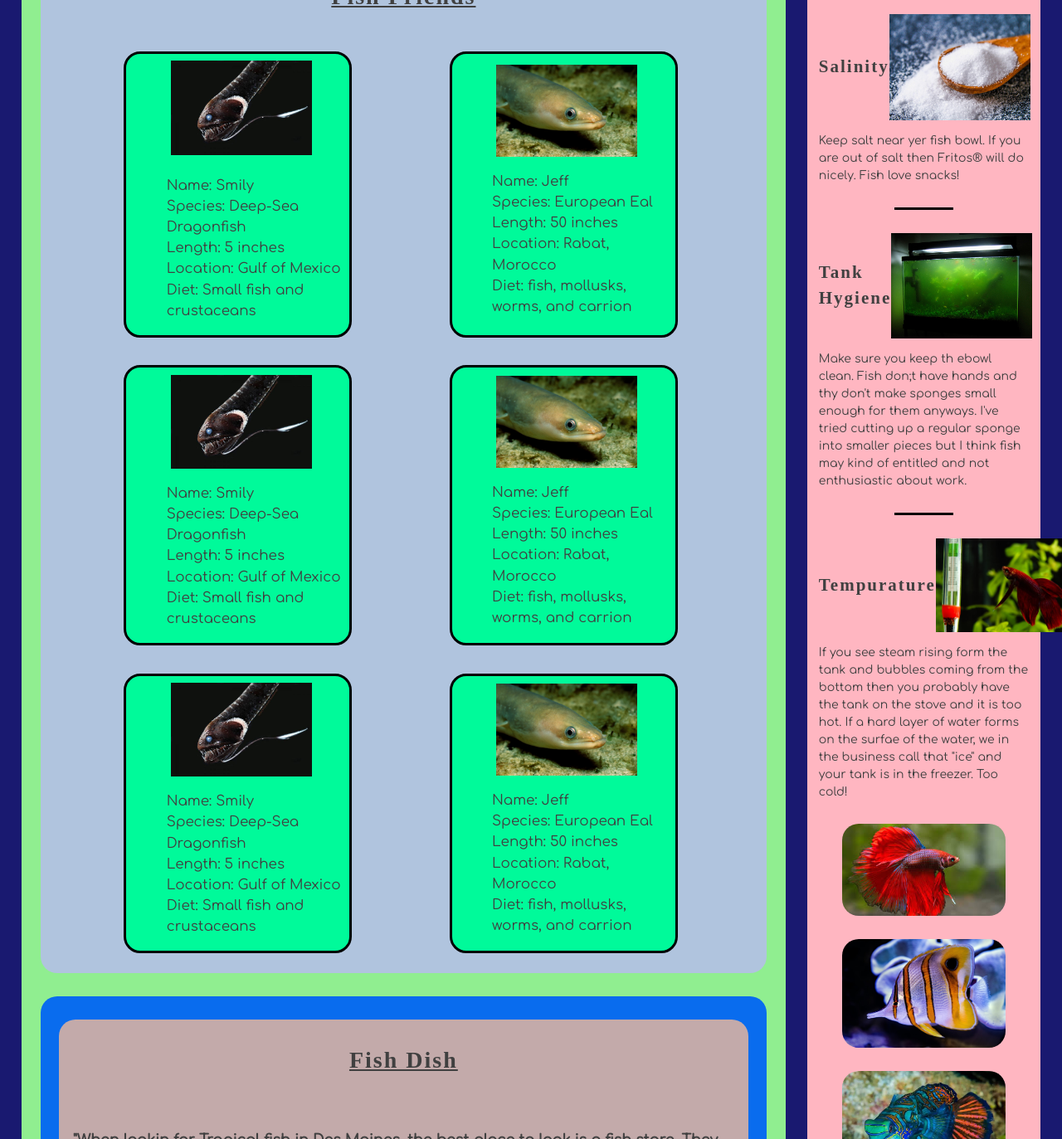
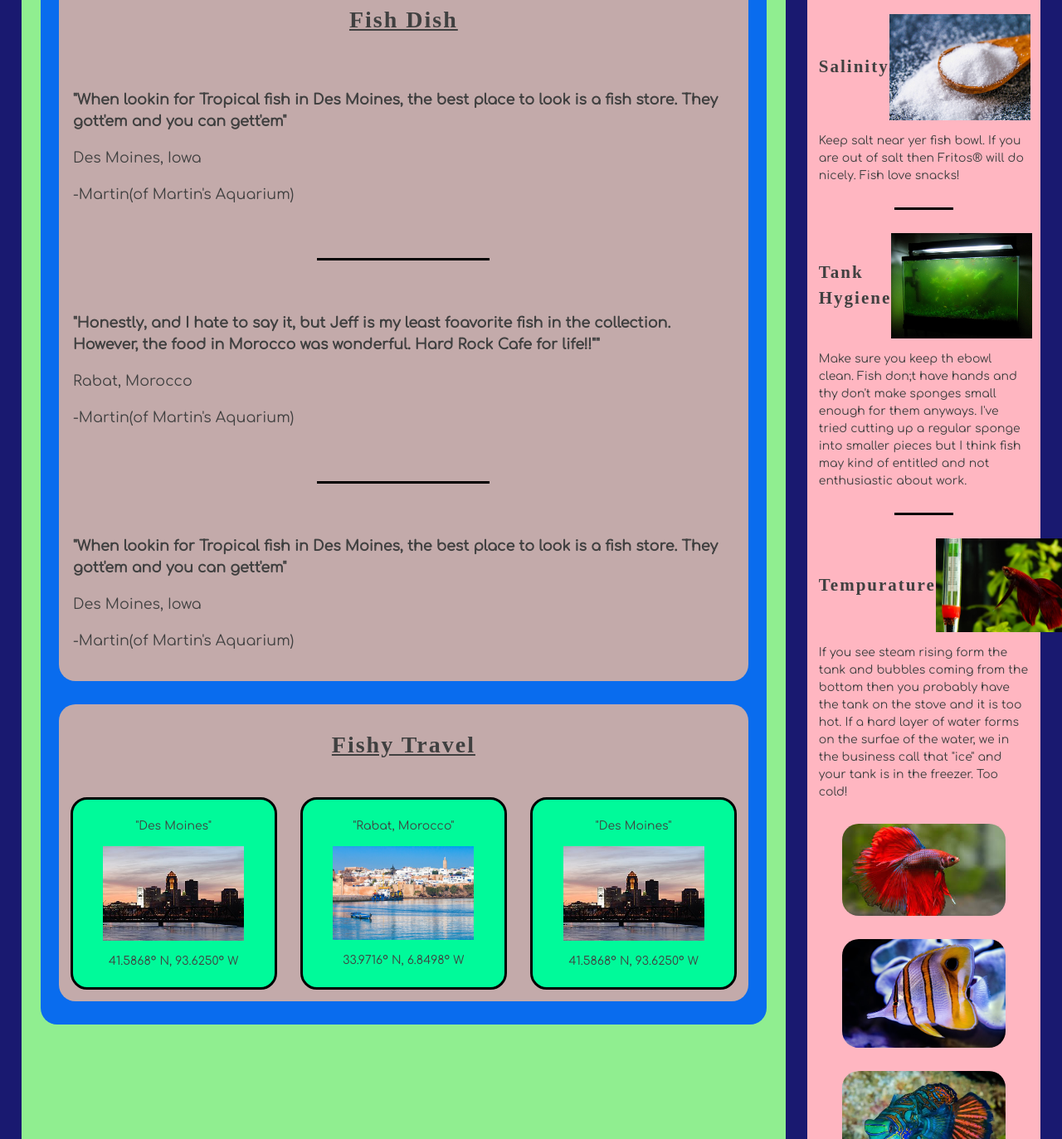
Before and after one commit to silaslowe/martins-aquarium, a plain HTML site: page index.html in a window 1280 px wide. Shown: the part 363-1736 px from the top of the page at 83% size. Drawn offline with Linux system fonts and the light colour scheme; a web font is replaced by a local one.

Commit message:
linked FishProvider to FishList

```diff
--- a/index.html
+++ b/index.html
@@ -1,5 +1,6 @@
 <!DOCTYPE html>
 <html lang="en">
+
 <head>
   <meta charset="utf-8" />
   <title>Martin's Really Great Aquarium</title>
@@ -21,78 +22,8 @@
       <div class="left-container">
         <!-- Fishes Container -->
 
-          <section class="fishes">
-            <h3 class="section-title">Fish Friends</h3>
-            <div class="fishes__list">
-              <div class="fish">
-                <div class="fish__image">
-                  <img src="martins-pics/dragonfish.jpg" alt="dragon fish named smiles" />
-                </div>
-                <ul>
-                  <li class="fish__name">Name: Smily</li>
-                  <li class="fish__species">Species: Deep-Sea Dragonfish</li>
-                  <li class="fish__length">Length: 5 inches</li>
-                  <li class="fish__location">Location: Gulf of Mexico</li>
-                  <li class="fish__dies">Diet: Small fish and crustaceans</li>
-                </ul>
-              </div>
 
-              <div class="fish">
-                <img src="martins-pics/eel.jpg" alt="dragon fish named smiles" />
-                <ul>
-                  <li class="fish__name">Name: Jeff</li>
-                  <li class="fish__species">Species: European Eal</li>
-                  <li class="fish__length">Length: 50 inches</li>
-                  <li class="fish__location">Location: Rabat, Morocco</li>
-                  <li class="fish__dies">Diet: fish, mollusks, worms, and carrion</li>
-                </ul>
-              </div>
 
-              <div class="fish">
-                <img src="martins-pics/dragonfish.jpg" alt="dragon fish named smiles" />
-                <ul>
-                  <li class="fish__name">Name: Smily</li>
-                  <li class="fish__species">Species: Deep-Sea Dragonfish</li>
-                  <li class="fish__length">Length: 5 inches</li>
-                  <li class="fish__location">Location: Gulf of Mexico</li>
-                  <li class="fish__dies">Diet: Small fish and crustaceans</li>
-                </ul>
-              </div>
-
-              <div class="fish">
-                <img src="martins-pics/eel.jpg" alt="dragon fish named smiles" />
-                <ul>
-                  <li class="fish__name">Name: Jeff</li>
-                  <li class="fish__species">Species: European Eal</li>
-                  <li class="fish__length">Length: 50 inches</li>
-                  <li class="fish__location">Location: Rabat, Morocco</li>
-                  <li class="fish__dies">Diet: fish, mollusks, worms, and carrion</li>
-                </ul>
-              </div>
-
-              <div class="fish">
-                <img src="martins-pics/dragonfish.jpg" alt="dragon fish named smiles" />
-                <ul>
-                  <li class="fish__name">Name: Smily</li>
-                  <li class="fish__species">Species: Deep-Sea Dragonfish</li>
-                  <li class="fish__length">Length: 5 inches</li>
-                  <li class="fish__location">Location: Gulf of Mexico</li>
-                  <li class="fish__dies">Diet: Small fish and crustaceans</li>
-                </ul>
-              </div>
-
-              <div class="fish">
-                <img src="martins-pics/eel.jpg" alt="dragon fish named smiles" />
-                <ul>
-                  <li class="fish__name">Name: Jeff</li>
-                  <li class="fish__species">Species: European Eal</li>
-                  <li class="fish__length">Length: 50 inches</li>
-                  <li class="fish__location">Location: Rabat, Morocco</li>
-                  <li class="fish__dies">Diet: fish, mollusks, worms, and carrion</li>
-                </ul>
-              </div>
-            </div>
-          </section>
 
         <!-- Travel Container -->
 
@@ -234,4 +165,5 @@
 
   <script type="module" src="./scripts/main.js"></script>
 </body>
+
 </html>
--- /dev/null
+++ b/scripts/FishList.js
@@ -0,0 +1,16 @@
+import { useFish } from "./FishDataProvider.js";
+
+export const fishTest = () => {
+    const allTheFish = useFish()
+
+    for (const fish of allTheFish) {
+        console.log(fish)
+    }
+
+}
+
+
+
+{/* <section class="fishes">
+<h3 class="section-title">Fish Friends</h3>
+<div class="fishes__list"> */}
--- a/scripts/main.js
+++ b/scripts/main.js
@@ -1,3 +1,4 @@
-import { useFish } from "./FishDataProvider.js";
+import { fishTest } from "./FishList.js";
 
-console.log(useFish())
+
+fishTest()
```
Also changed, not shown: scripts/Fishes.js (added, +12 -0 lines). Lines whose indentation alone changed are shown as unchanged.
